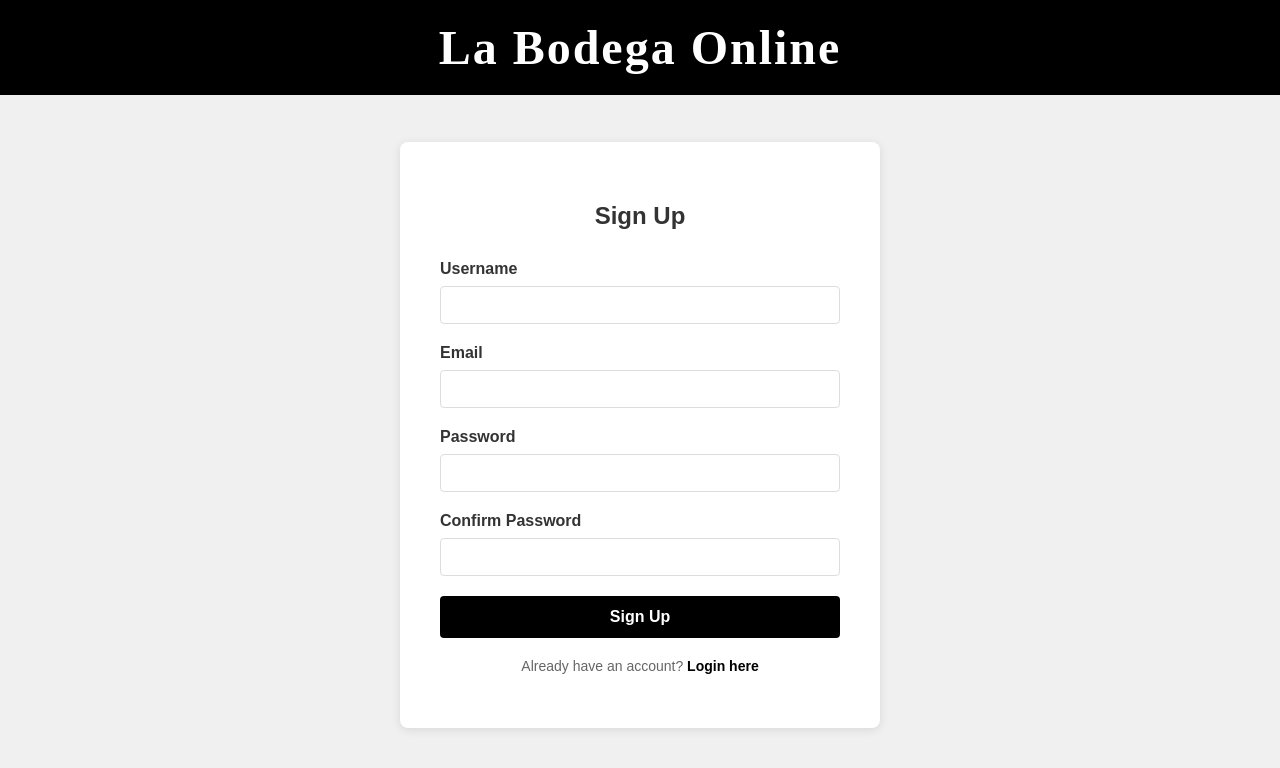
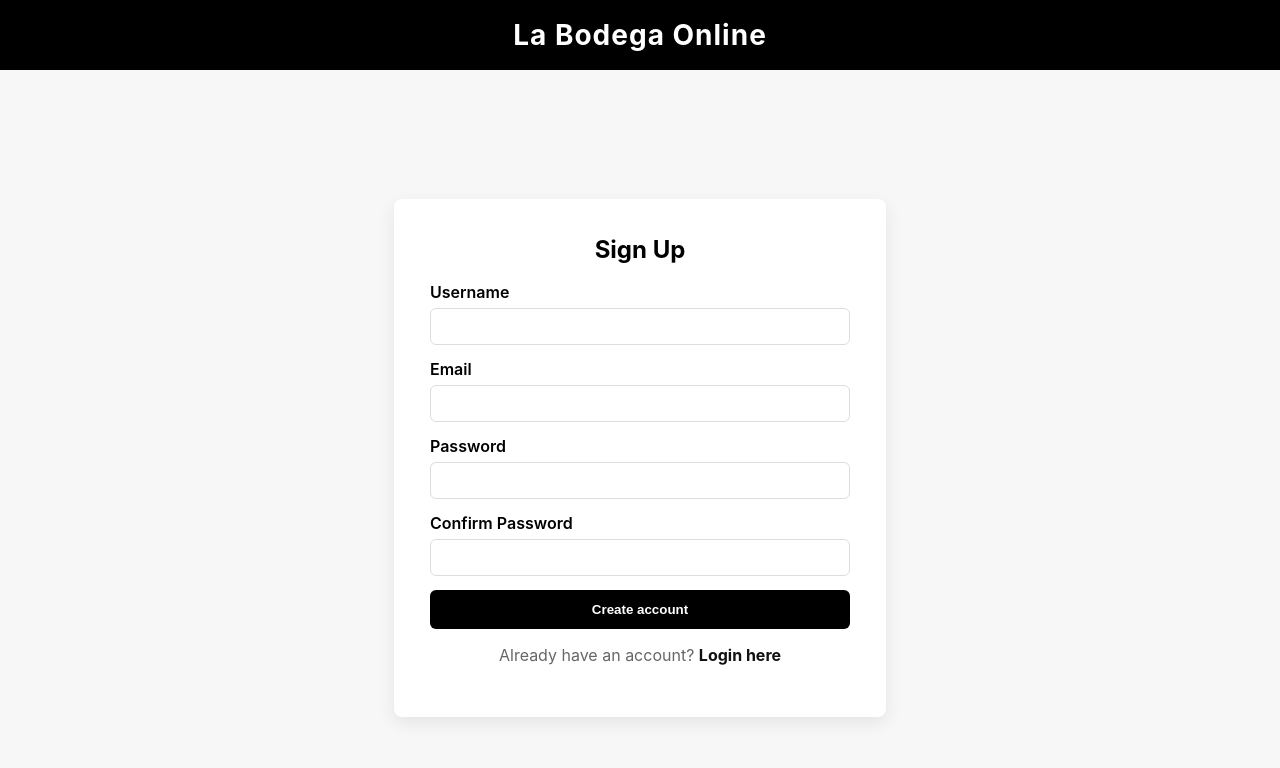
Before and after one commit to coreykester/coreykester, a website: page index.html in a window 1280 px wide. Both pictures are taken after a click on the link "Sign up here". Drawn offline with Linux system fonts and the light colour scheme; a web font is replaced by a local one.

Commit message:
Add files via upload

```diff
--- a/script.js
+++ b/script.js
@@ -1,24 +1,18 @@
-let currentPage = 'login';
-
-function initApp() {
-    if (currentPage === 'login') {
-        setupLogin();
-    }
-}
+// Simple client-side login/signup using localStorage
+// - Sign up stores username/email/password in localStorage (per-user browser)
+// - Login checks stored credentials and redirects to dashboard
 
 function getBasePath() {
   const path = window.location.pathname;
-    if (path.includes('/coreykester.com/')) {
-        return '/coreykester.com/';
-    }
-    return './';
+  return path.includes('/coreykester.com/') ? '/coreykester.com/' : './';
 }
 
-function setupLogin() {
-    const form = document.querySelector('form');
-    const signupBtn = document.querySelector('.signup-link a');
+function initApp() {
+  const loginForm = document.querySelector('form');
+  const signupLink = document.querySelector('.signup-link a');
 
-    form.onsubmit = (e) => {
+  if (loginForm) {
+    loginForm.addEventListener('submit', function (e) {
       e.preventDefault();
       const username = document.getElementById('username').value.trim();
       const password = document.getElementById('password').value.trim();
@@ -29,7 +23,7 @@ function setupLogin() {
       }
 
       const users = JSON.parse(localStorage.getItem('users') || '[]');
-        const user = users.find(u => u.username === username && u.password === password);
+      const user = users.find((u) => u.username === username && u.password === password);
 
       if (user) {
         localStorage.setItem('currentUser', username);
@@ -37,91 +31,83 @@ function setupLogin() {
       } else {
         alert('Invalid username or password');
       }
-    };
-
-    signupBtn.onclick = (e) => {
-        e.preventDefault();
-        goToSignup();
-    };
+    });
   }
 
-function goToSignup() {
-    currentPage = 'signup';
+  if (signupLink) {
+    signupLink.addEventListener('click', function (e) {
+      e.preventDefault();
+      showSignupForm();
+    });
+  }
+}
+
+function showSignupForm() {
   const loginBox = document.querySelector('.login-box');
   loginBox.innerHTML = `
     <h2>Sign Up</h2>
-        <form onsubmit="handleSignup(event)">
+    <form id="signupForm">
       <div class="form-group">
-                <label for="new-username">Username</label>
-                <input type="text" id="new-username" required minlength="3">
+        <label for="signup-username">Username</label>
+        <input type="text" id="signup-username" required minlength="3">
       </div>
       <div class="form-group">
-                <label for="new-email">Email</label>
-                <input type="email" id="new-email" required>
+        <label for="signup-email">Email</label>
+        <input type="email" id="signup-email" required>
       </div>
       <div class="form-group">
-                <label for="new-password">Password</label>
-                <input type="password" id="new-password" required minlength="6">
+        <label for="signup-password">Password</label>
+        <input type="password" id="signup-password" required minlength="6">
       </div>
       <div class="form-group">
-                <label for="confirm-password">Confirm Password</label>
-                <input type="password" id="confirm-password" required minlength="6">
+        <label for="signup-confirm">Confirm Password</label>
+        <input type="password" id="signup-confirm" required minlength="6">
       </div>
-            <button type="submit" class="login-button">Sign Up</button>
+      <button type="submit" class="login-button">Create account</button>
     </form>
-        <p class="signup-link">Already have an account? <a href="#" onclick="goToLogin(); return false;">Login here</a></p>
+    <p class="signup-link">Already have an account? <a href="#" id="backToLogin">Login here</a></p>
   `;
-}
 
-function goToLogin() {
-    currentPage = 'login';
+  document.getElementById('backToLogin').addEventListener('click', function (e) {
+    e.preventDefault();
     location.reload();
-}
+  });
 
-function handleSignup(e) {
+  document.getElementById('signupForm').addEventListener('submit', function (e) {
     e.preventDefault();
+    const username = document.getElementById('signup-username').value.trim();
+    const email = document.getElementById('signup-email').value.trim();
+    const password = document.getElementById('signup-password').value;
+    const confirm = document.getElementById('signup-confirm').value;
 
-    const username = document.getElementById('new-username').value.trim();
-    const email = document.getElementById('new-email').value.trim();
-    const password = document.getElementById('new-password').value.trim();
-    const confirmPassword = document.getElementById('confirm-password').value.trim();
-
-    if (!username || !email || !password || !confirmPassword) {
+    if (!username || !email || !password || !confirm) {
       alert('Please fill in all fields');
       return;
     }
-
     if (username.length < 3) {
       alert('Username must be at least 3 characters');
       return;
     }
-
     if (password.length < 6) {
       alert('Password must be at least 6 characters');
       return;
     }
-
-    if (password !== confirmPassword) {
+    if (password !== confirm) {
       alert('Passwords do not match');
       return;
     }
 
-    let users = JSON.parse(localStorage.getItem('users') || '[]');
-
-    if (users.some(u => u.username === username)) {
+    const users = JSON.parse(localStorage.getItem('users') || '[]');
+    if (users.some((u) => u.username === username)) {
       alert('Username already exists');
       return;
     }
 
-    users.push({
-        username,
-        email,
-        password
+    users.push({ username, email, password });
+    localStorage.setItem('users', JSON.stringify(users));
+    alert('Account created! You can now login.');
+    location.reload();
   });
-
-    localStorage.setItem('users', JSON.stringify(users));
-    alert('Account created! Please login.');
-    goToLogin();
 }
 
 window.addEventListener('DOMContentLoaded', initApp);
--- a/style.css
+++ b/style.css
@@ -1,108 +1,58 @@
-@import url('https://fonts.googleapis.com/css2?family=Minecraft&display=swap');
-
+/* Basic styles for La Bodega Online */
 body {
   margin: 0;
   padding: 0;
-    background-color: #f0f0f0;
-    font-family: Arial, sans-serif;
+  background: #f7f7f7;
+  font-family: -apple-system, BlinkMacSystemFont, 'Segoe UI', Roboto, 'Helvetica Neue', Arial;
 }
 
 .black-bar {
-    background-color: black;
-    padding: 20px;
-    margin: 0;
-    width: 100%;
+  background: #000;
+  padding: 18px 12px;
   box-sizing: border-box;
 }
 
 .black-bar h1 {
-    color: white;
+  color: #fff;
   margin: 0;
   text-align: center;
-    font-family: 'Minecraft', serif;
-    font-size: 3em;
-    font-weight: 900;
-    letter-spacing: 2px;
+  font-size: 28px;
+  letter-spacing: 1px;
 }
 
 .login-container {
   display: flex;
+  align-items: center;
   justify-content: center;
-    align-items: center;
-    min-height: calc(100vh - 120px);
+  min-height: calc(100vh - 72px);
+  padding: 24px;
 }
 
 .login-box {
-    background-color: white;
-    padding: 40px;
+  width: 100%;
+  max-width: 420px;
+  background: #fff;
+  padding: 36px;
   border-radius: 8px;
-    box-shadow: 0 2px 10px rgba(0, 0, 0, 0.1);
-    width: 100%;
-    max-width: 400px;
+  box-shadow: 0 6px 18px rgba(0,0,0,0.08);
 }
 
 .login-box h2 {
+  margin: 0 0 18px 0;
   text-align: center;
-    margin-bottom: 30px;
-    color: #333;
 }
 
-.form-group {
-    margin-bottom: 20px;
-}
+.form-group { margin-bottom: 14px; }
+.form-group label { display:block; margin-bottom:6px; font-weight:600; }
+.form-group input { width:100%; padding:10px; border:1px solid #ddd; border-radius:6px; }
+.form-group input:focus { outline:none; border-color:#b3b3b3; }
 
-.form-group label {
-    display: block;
-    margin-bottom: 8px;
-    color: #333;
-    font-weight: bold;
-}
+.login-button { width:100%; padding:12px; background:#000; color:#fff; border-radius:6px; border:none; cursor:pointer; font-weight:700; }
+.login-button:hover { opacity:0.95 }
 
-.form-group input {
-    width: 100%;
-    padding: 10px;
-    border: 1px solid #ddd;
-    border-radius: 4px;
-    box-sizing: border-box;
-    font-size: 14px;
-}
+.signup-link { text-align:center; margin-top:16px; color:#666 }
+.signup-link a { color:#111; font-weight:700; text-decoration:none }
 
-.form-group input:focus {
-    outline: none;
-    border-color: #000;
-    box-shadow: 0 0 5px rgba(0, 0, 0, 0.2);
-}
-
-.login-button {
-    width: 100%;
-    padding: 12px;
-    background-color: black;
-    color: white;
-    border: none;
-    border-radius: 4px;
-    font-size: 16px;
-    font-weight: bold;
-    cursor: pointer;
-    transition: background-color 0.3s;
-}
-
-.login-button:hover {
-    background-color: #333;
-}
-
-.signup-link {
-    text-align: center;
-    margin-top: 20px;
-    color: #666;
-    font-size: 14px;
-}
-
-.signup-link a {
-    color: #000;
-    text-decoration: none;
-    font-weight: bold;
-}
-
-.signup-link a:hover {
-    text-decoration: underline;
-}
+/* Dashboard */
+.dashboard-container { display:flex; align-items:center; justify-content:center; min-height:calc(100vh - 72px); }
+.dashboard-content { text-align:center; background:#fff; padding:36px; border-radius:8px; box-shadow:0 6px 18px rgba(0,0,0,0.06); max-width:640px }
```
Also changed, not shown: dashboard.html (+11 -12 lines). Lines whose indentation alone changed are shown as unchanged.
